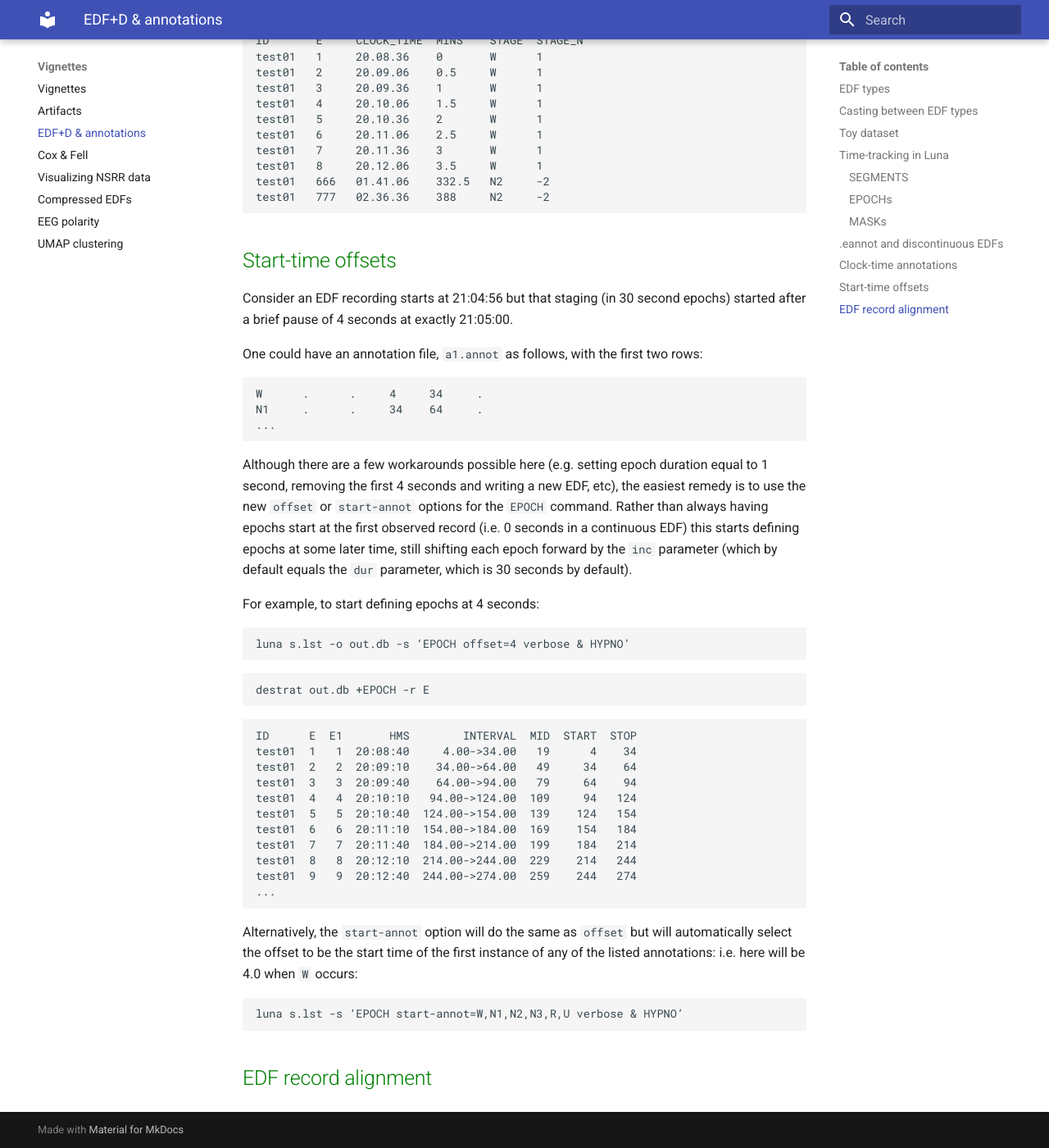
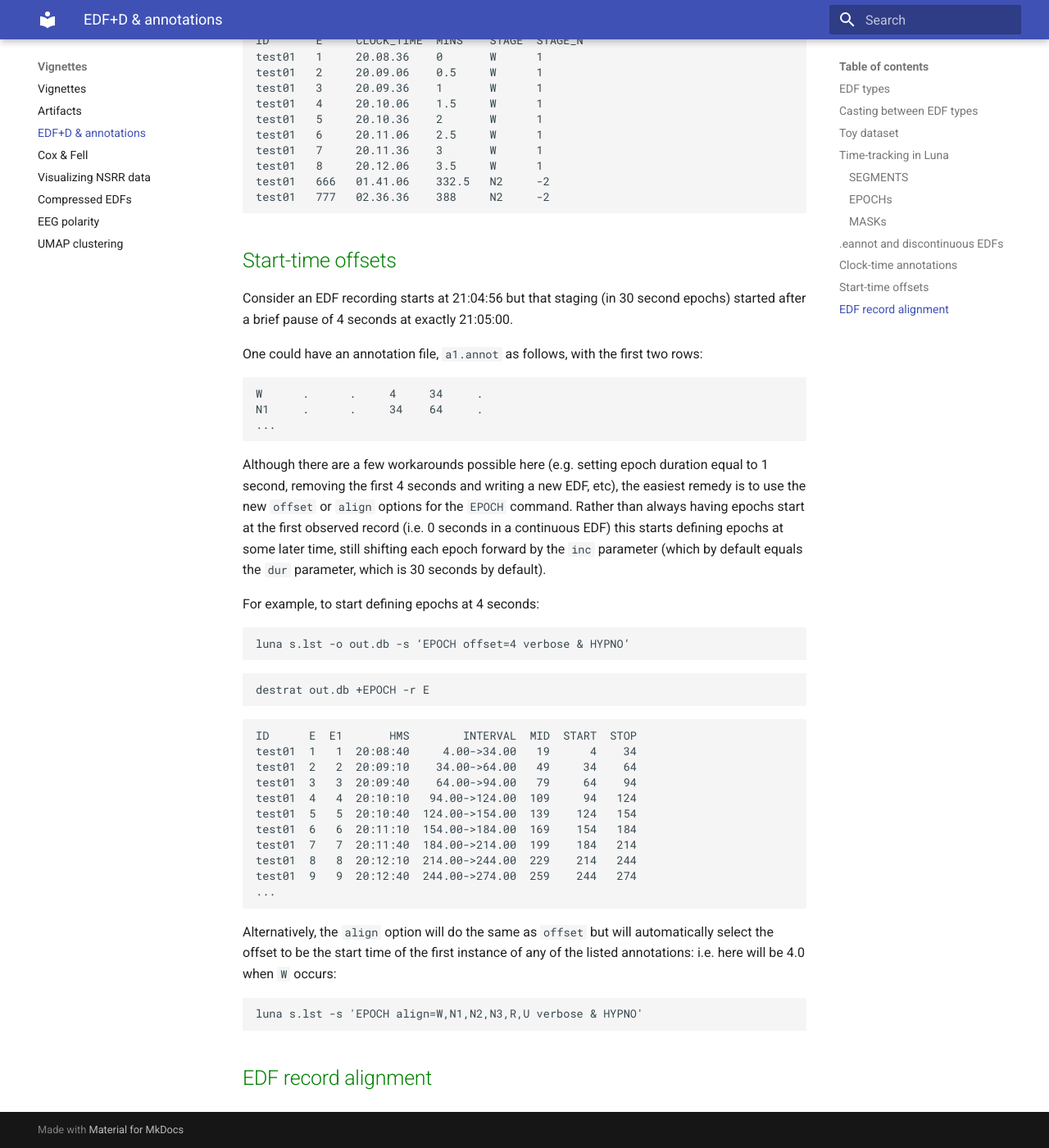
Before and after one commit to remnrem/luna-doc, an MkDocs documentation site: the page built from docs/vignettes/annots.md, in a window 1280 px wide and 1400 px high, scrolled down 14732 px. Shown: the whole window at 82% size. Built offline with MkDocs 1.6.1 and Material for MkDocs 9.7.7, drawn with Linux system fonts in a browser that asks for light colours.

Commit message:
start-annot -> align

````diff
--- a/docs/vignettes/annots.md
+++ b/docs/vignettes/annots.md
@@ -743,7 +743,7 @@ N1     .      .     34    64     .
 Although there are a few workarounds possible here (e.g. setting
 epoch duration equal to 1 second, removing the first 4 seconds and
 writing a new EDF, etc), the easiest remedy is to use the new `offset`
-or `start-annot` options for the `EPOCH` command.  Rather than always
+or `align` options for the `EPOCH` command.  Rather than always
 having epochs start at the first observed record (i.e. 0 seconds in a
 continuous EDF) this starts defining epochs at some later time, still
 shifting each epoch forward by the `inc` parameter (which by
@@ -771,11 +771,11 @@ test01  9   9  20:12:40  244.00->274.00  259    244   274
 ...
 ```
 
-Alternatively, the `start-annot` option will do the same as `offset` but will automatically select the offset
+Alternatively, the `align` option will do the same as `offset` but will automatically select the offset
 to be the start time of the first instance of any of the listed annotations: i.e. here will be 4.0 when `W` occurs:
 
 ```
-luna s.lst -s ‘EPOCH start-annot=W,N1,N2,N3,R,U verbose & HYPNO’
+luna s.lst -s 'EPOCH align=W,N1,N2,N3,R,U verbose & HYPNO'
 ```
 
 ## EDF record alignment
````
